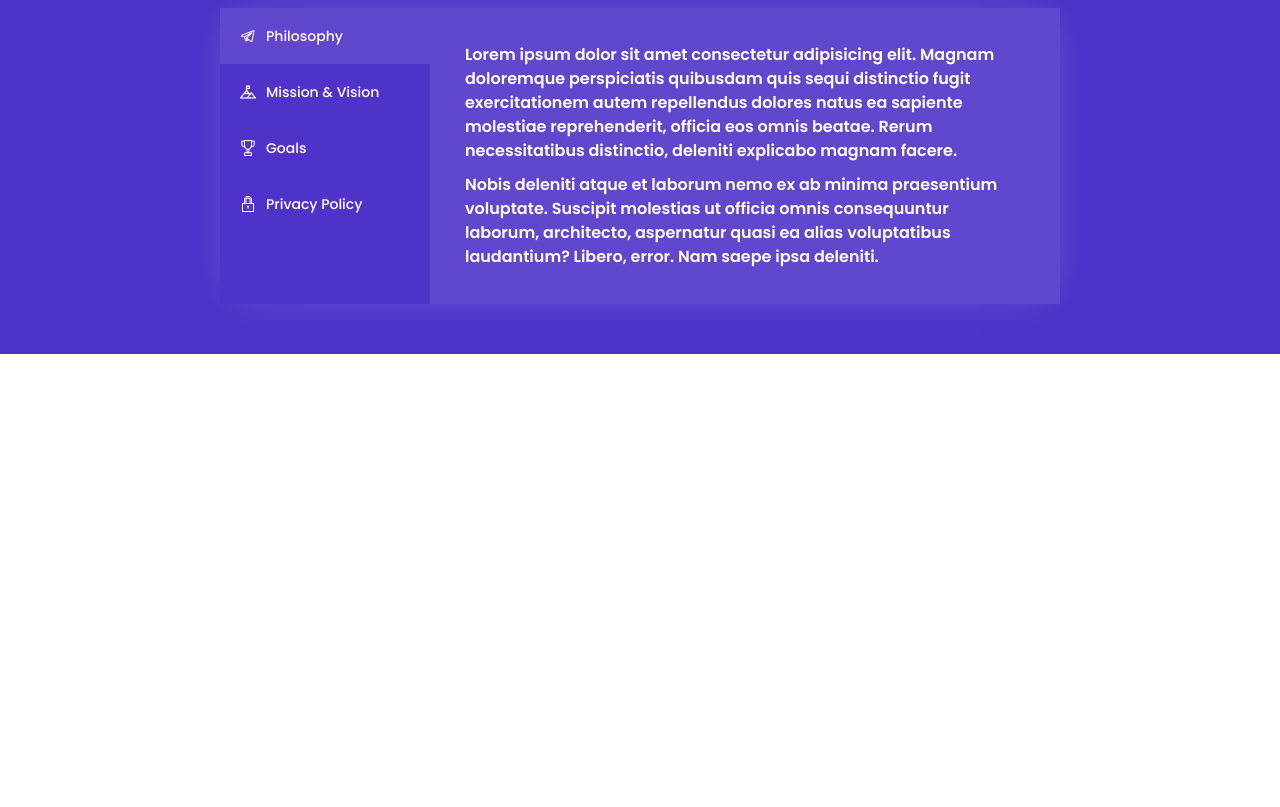
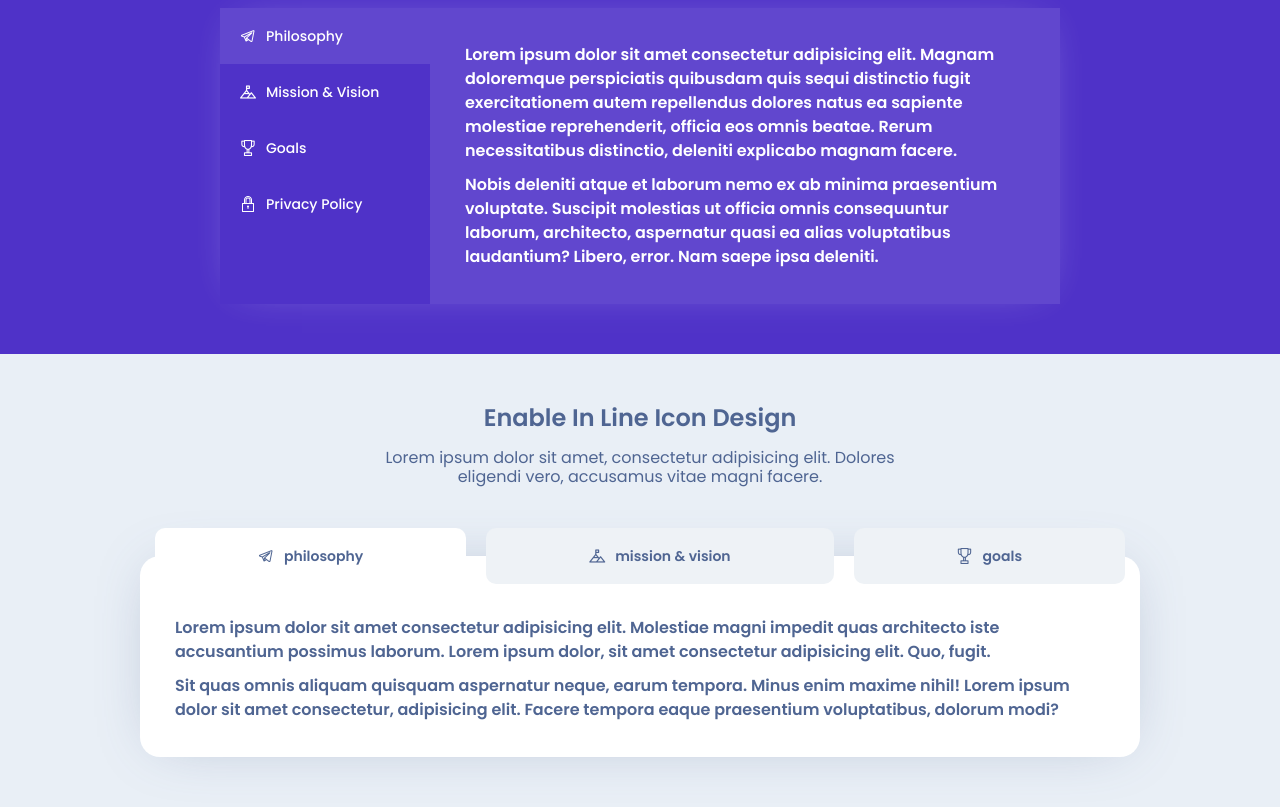
Before and after one commit to DmitryMuzalev/Tabs, a plain HTML site: page index.html in a window 1280 px wide. Shown: the part 652-1459 px from the top of the page. Before the commit the page ends 1006 px from the top, so only its background shows below. Drawn offline with nearby package versions, Linux system fonts and the light colour scheme; files that its build step writes are made by us from their sources; files whose address does not match are found by name.

Commit message:
feat: add section Tab-3

```diff
--- a/index.html
+++ b/index.html
@@ -247,6 +247,93 @@
           </div>
         </div>
       </section>
+
+      <!-- TAB-3 -->
+      <section class="tab-3 tab">
+        <div class="tab-3__container tab__container">
+          <h2 class="tab-3__title tab__title">Enable In Line Icon Design</h2>
+          <p class="tab-3__subtitle tab__subtitle">
+            Lorem ipsum dolor sit amet, consectetur adipisicing elit. Dolores
+            eligendi vero, accusamus vitae magni facere.
+          </p>
+          <div class="tab-3__body">
+            <ul class="tab-3__links">
+              <li>
+                <a
+                  href="#"
+                  class="tab-3__link tab__link icon-paper-airplane active"
+                  data-tab="tab-3_1"
+                >
+                  <span>philosophy</span>
+                </a>
+              </li>
+              <li>
+                <a
+                  href="#"
+                  class="tab-3__link tab__link icon-mountain"
+                  data-tab="tab-3_2"
+                >
+                  <span>mission & vision</span>
+                </a>
+              </li>
+              <li>
+                <a
+                  href="#"
+                  class="tab-3__link tab__link icon-cup"
+                  data-tab="tab-3_3"
+                >
+                  <span>goals</span>
+                </a>
+              </li>
+            </ul>
+            <ul class="tab-3__content">
+              <li id="tab-3_1" class="tab-3__item tab__item active">
+                <p>
+                  Lorem ipsum dolor sit amet consectetur adipisicing elit.
+                  Molestiae magni impedit quas architecto iste accusantium
+                  possimus laborum. Lorem ipsum dolor, sit amet consectetur
+                  adipisicing elit. Quo, fugit.
+                </p>
+                <p>
+                  Sit quas omnis aliquam quisquam aspernatur neque, earum
+                  tempora. Minus enim maxime nihil! Lorem ipsum dolor sit amet
+                  consectetur, adipisicing elit. Facere tempora eaque
+                  praesentium voluptatibus, dolorum modi?
+                </p>
+              </li>
+              <li id="tab-3_2" class="tab-3__item tab__item">
+                <p>
+                  Lorem ipsum, dolor sit amet consectetur adipisicing elit. In
+                  accusantium nesciunt ratione eos maxime sint vel nostrum, eum
+                  optio doloribus beatae accusamus animi molestiae fuga, ipsam
+                  debitis laborum recusandae tenetur inventore dolore, culpa
+                  ipsum corporis.
+                </p>
+                <p>
+                  Odio voluptatem animi ipsum eos nisi quidem reiciendis
+                  inventore delectus, soluta molestiae. Voluptatibus, numquam
+                  maiores. Lorem ipsum dolor sit amet consectetur adipisicing.
+                </p>
+              </li>
+              <li id="tab-3_3" class="tab-3__item tab__item">
+                <p>
+                  Lorem ipsum dolor sit amet consectetur adipisicing elit.
+                  Distinctio commodi praesentium rerum suscipit deserunt
+                  sapiente excepturi iste rem est sit molestiae repellat aliquam
+                  corporis asperiores totam expedita nam explicabo reprehenderit
+                  animi nulla provident, dignissimos iure?
+                </p>
+                <p>
+                  Ipsa et similique odio sapiente voluptates? Debitis est eum,
+                  dolor cumque cupiditate culpa! Lorem ipsum dolor sit amet
+                  consectetur adipisicing elit. Quos doloribus, quam recusandae
+                  perspiciatis impedit saepe.
+                </p>
+              </li>
+            </ul>
+          </div>
+        </div>
+      </section>
     </div>
   </body>
 </html>
--- a/script.js
+++ b/script.js
@@ -1,3 +1,4 @@
+//_TABS_1
 const LINKS_1 = document.querySelectorAll(".tab-1__link");
 const TABS_1 = document.querySelectorAll(".tab-1__item");
 
@@ -22,6 +23,7 @@ LINKS_1.forEach((link) => {
   });
 });
 
+//_TABS_2
 const LINKS_2 = document.querySelectorAll(".tab-2__link");
 const TABS_2 = document.querySelectorAll(".tab-2__item");
 
@@ -46,3 +48,29 @@ LINKS_2.forEach((link) => {
     }
   });
 });
+
+//_TABS_3
+const LINKS_3 = document.querySelectorAll(".tab-3__link");
+const TABS_3 = document.querySelectorAll(".tab-3__item");
+
+LINKS_3.forEach((link) => {
+  link.addEventListener("click", function (e) {
+    e.preventDefault();
+
+    if (!link.classList.contains("active")) {
+      let id = link.dataset.tab;
+      let currentTab = document.querySelector(`#${id}`);
+
+      LINKS_3.forEach((link) => {
+        link.classList.remove("active");
+      });
+
+      TABS_3.forEach((tab) => {
+        tab.classList.remove("active");
+      });
+
+      currentTab.classList.add("active");
+      link.classList.add("active");
+    }
+  });
+});
--- a/src/scss/main.scss
+++ b/src/scss/main.scss
@@ -72,15 +72,13 @@ body {
   }
 
   &__content {
-    padding: rem(35);
-    max-height: 300px;
-    overflow: auto;
-    @media (max-width: 600px) {
-      padding: rem(20);
-    }
+    padding: rem(35) 0;
   }
 
   &__item {
+    max-height: 300px;
+    overflow: auto;
+    padding: 0 rem(35);
     line-height: 1.5;
     font-weight: 600;
     display: none;
@@ -93,6 +91,8 @@ body {
     }
     @media (max-width: 600px) {
       font-size: rem(14);
+
+      padding: 0 rem(20);
     }
   }
 }
@@ -110,4 +110,5 @@ body {
 //_Import styles:
 @import "tab-1.scss";
 @import "tab-2.scss";
+@import "tab-3.scss";
 @import "reset.scss";
--- /dev/null
+++ b/src/scss/tab-3.scss
@@ -0,0 +1,69 @@
+.tab-3 {
+  background-color: #e9eff6;
+  &__container {
+  }
+
+  &__title {
+  }
+
+  &__subtitle {
+    text-align: center;
+    max-width: rem(520);
+    margin: 0px 0px rem(70) 0px;
+  }
+
+  &__body {
+    position: relative;
+  }
+
+  &__links {
+    position: absolute;
+    z-index: 5;
+    width: 100%;
+    transform: translateY(-50%);
+    display: flex;
+    gap: rem(20);
+    padding: 0 rem(15);
+    li {
+      flex: 1 1 auto;
+    }
+  }
+
+  &__link {
+    width: 100%;
+    justify-content: center;
+    text-transform: uppercase;
+    background-color: #eef2f6;
+    padding: rem(20) rem(10);
+    border-radius: rem(10);
+
+    @media (max-width: 600px) {
+      font-size: rem(24);
+      padding: rem(10) rem(5);
+    }
+    span {
+      font-weight: 600;
+    }
+    &.active {
+      background-color: #ffffff;
+    }
+  }
+
+  &__content {
+    position: relative;
+    padding: rem(35) 0 rem(35);
+    background-color: #ffffff;
+    box-shadow: 0 0 rem(60) rem(-20) rgba($color: #4f6592, $alpha: 0.4);
+    border-radius: rem(20);
+  }
+
+  &__item {
+    padding: rem(25) rem(35) 0;
+    max-height: 300px;
+    overflow: auto;
+
+    @media (max-width: 600px) {
+      padding: rem(25) rem(20) 0;
+    }
+  }
+}
--- a/style.css
+++ b/style.css
@@ -103,16 +103,12 @@ body {
   }
 }
 .tab__content {
-  padding: 2.1875rem;
+  padding: 2.1875rem 0;
+}
+.tab__item {
   max-height: 300px;
   overflow: auto;
-}
-@media (max-width: 600px) {
-  .tab__content {
-    padding: 1.25rem;
-  }
-}
-.tab__item {
+  padding: 0 2.1875rem;
   line-height: 1.5;
   font-weight: 600;
   display: none;
@@ -127,6 +123,7 @@ body {
 @media (max-width: 600px) {
   .tab__item {
     font-size: 0.875rem;
+    padding: 0 1.25rem;
   }
 }
 
@@ -219,6 +216,67 @@ body {
 .tab-2__content {
   background-color: #6147ce;
 }
+.tab-3 {
+  background-color: #e9eff6;
+}
+.tab-3__subtitle {
+  text-align: center;
+  max-width: 32.5rem;
+  margin: 0px 0px 4.375rem 0px;
+}
+.tab-3__body {
+  position: relative;
+}
+.tab-3__links {
+  position: absolute;
+  z-index: 5;
+  width: 100%;
+  transform: translateY(-50%);
+  display: flex;
+  gap: 1.25rem;
+  padding: 0 0.9375rem;
+}
+.tab-3__links li {
+  flex: 1 1 auto;
+}
+.tab-3__link {
+  width: 100%;
+  justify-content: center;
+  text-transform: uppercase;
+  background-color: #eef2f6;
+  padding: 1.25rem 0.625rem;
+  border-radius: 0.625rem;
+}
+@media (max-width: 600px) {
+  .tab-3__link {
+    font-size: 1.5rem;
+    padding: 0.625rem 0.3125rem;
+  }
+}
+.tab-3__link span {
+  font-weight: 600;
+}
+.tab-3__link.active {
+  background-color: #ffffff;
+}
+.tab-3__content {
+  position: relative;
+  padding: 2.1875rem 0 2.1875rem;
+  background-color: #ffffff;
+  box-shadow: 0 0 3.75rem -1.25rem rgba(79, 101, 146, 0.4);
+  border-radius: 1.25rem;
+}
+.tab-3__item {
+  padding: 1.5625rem 2.1875rem 0;
+  max-height: 300px;
+  overflow: auto;
+}
+@media (max-width: 600px) {
+  .tab-3__item {
+    padding: 1.5625rem 1.25rem 0;
+  }
+}
+
 * {
   padding: 0;
   margin: 0;
```
